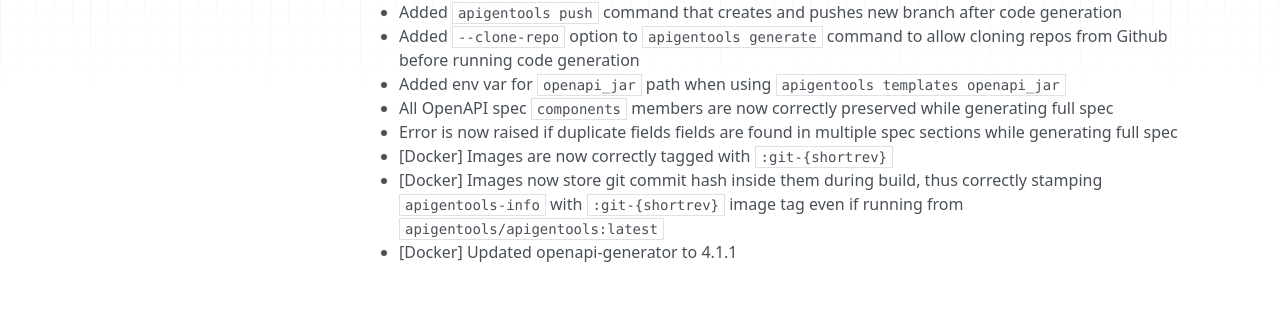
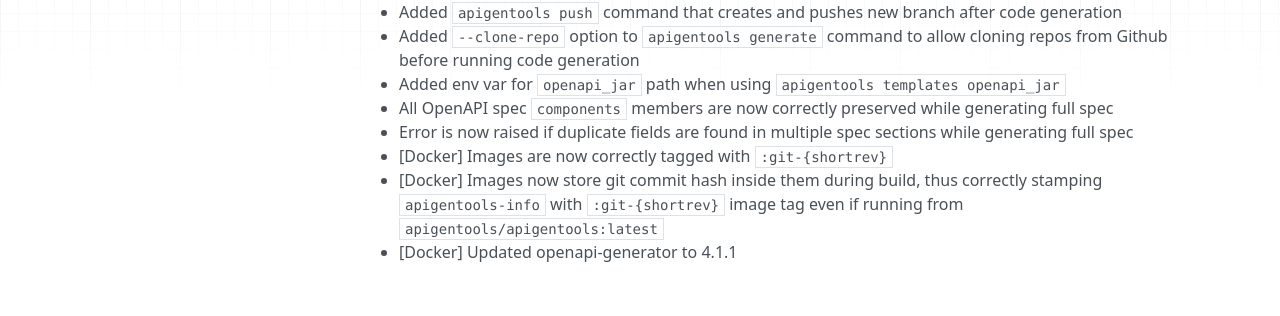
Before and after one commit to DataDog/apigentools, an MkDocs documentation site: the page built from docs/changelog.md, in a window 1280 px wide. Shown: the part 221-537 px from the top of the page. Built offline with MkDocs 1.6.1, drawn with Linux system fonts in a browser that asks for light colours; nearby versions of some CDN libraries.

Commit message:
Update docs/changelog.md
Co-Authored-By: Hippolyte HENRY <zippolyte@users.noreply.github.com>

```diff
--- a/docs/changelog.md
+++ b/docs/changelog.md
@@ -6,7 +6,7 @@
 * Added `--clone-repo` option to `apigentools generate` command to allow cloning repos from Github before running code generation
 * Added env var for `openapi_jar` path when using `apigentools templates openapi_jar`
 * All OpenAPI spec `components` members are now correctly preserved while generating full spec
-* Error is now raised if duplicate fields fields are found in multiple spec sections while generating full spec
+* Error is now raised if duplicate fields are found in multiple spec sections while generating full spec
 * [Docker] Images are now correctly tagged with `:git-{shortrev}`
 * [Docker] Images now store git commit hash inside them during build, thus correctly stamping `apigentools-info` with `:git-{shortrev}` image tag even if running from `apigentools/apigentools:latest`
 * [Docker] Updated openapi-generator to 4.1.1
```
